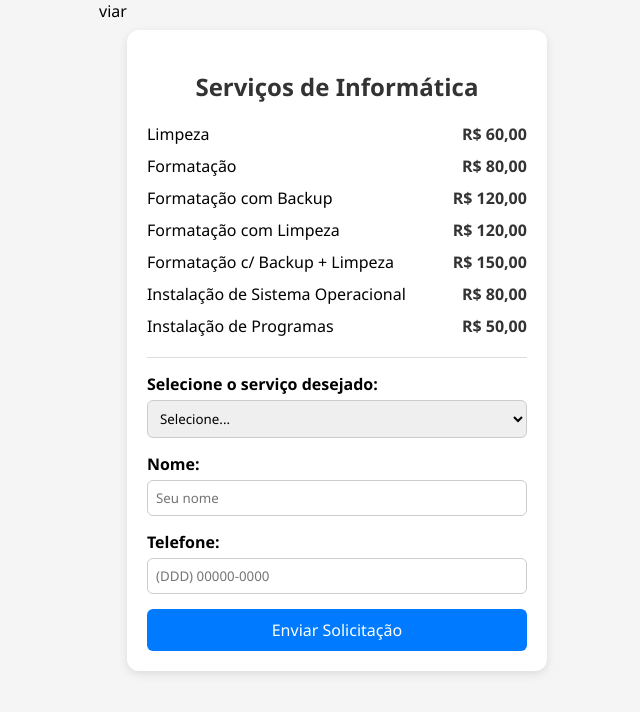
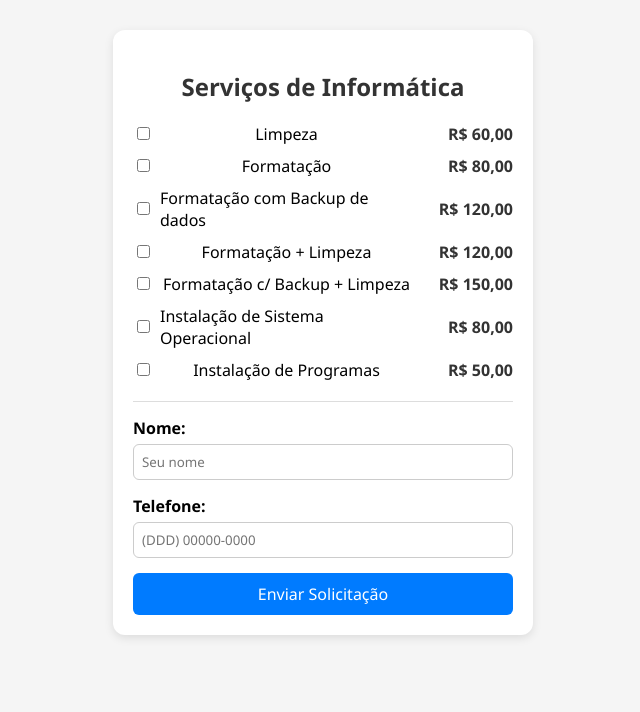
Before and after one commit to fmestrinel/precos-servicos-ti, a plain HTML site: page index.html in a window 1280 px wide. Both pictures are taken after a click on the button "Enviar Solicitação". Shown: the whole page, without its empty margins (317-957 px from the left). Drawn offline with Linux system fonts and the light colour scheme.

Commit message:
Update index.html

```diff
--- a/index.html
+++ b/index.html
@@ -1,4 +1,4 @@
-viar<!DOCTYPE html>
+<!DOCTYPE html>
 <html lang="pt-BR">
 <head>
   <meta charset="UTF-8" />
@@ -31,6 +31,9 @@ viar<!DOCTYPE html>
       align-items: center;
       margin-bottom: 10px;
     }
+    .service input[type="checkbox"] {
+      margin-right: 10px;
+    }
     .preco {
       width: 100px;
       text-align: right;
@@ -47,7 +50,7 @@ viar<!DOCTYPE html>
       margin-bottom: 5px;
       font-weight: 600;
     }
-    .form input, .form select {
+    .form input {
       width: 100%;
       padding: 8px;
       margin-bottom: 15px;
@@ -79,28 +82,16 @@ viar<!DOCTYPE html>
     <h2>Serviços de Informática</h2>
 
     <div id="services">
-      <div class="service"><span>Limpeza</span><span class="preco" id="preco1"></span></div>
-      <div class="service"><span>Formatação</span><span class="preco" id="preco2"></span></div>
-      <div class="service"><span>Formatação com Backup</span><span class="preco" id="preco3"></span></div>
-      <div class="service"><span>Formatação com Limpeza</span><span class="preco" id="preco4"></span></div>
-      <div class="service"><span>Formatação c/ Backup + Limpeza</span><span class="preco" id="preco5"></span></div>
-      <div class="service"><span>Instalação de Sistema Operacional</span><span class="preco" id="preco6"></span></div>
-      <div class="service"><span>Instalação de Programas</span><span class="preco" id="preco7"></span></div>
+      <div class="service"><input type="checkbox" id="serv1" onchange="validarSelecao()"> <span>Limpeza</span><span class="preco" id="preco1"></span></div>
+      <div class="service"><input type="checkbox" id="serv2" onchange="validarSelecao()"> <span>Formatação</span><span class="preco" id="preco2"></span></div>
+      <div class="service"><input type="checkbox" id="serv3" onchange="validarSelecao()"> <span>Formatação com Backup de dados</span><span class="preco" id="preco3"></span></div>
+      <div class="service"><input type="checkbox" id="serv4" onchange="validarSelecao()"> <span>Formatação + Limpeza</span><span class="preco" id="preco4"></span></div>
+      <div class="service"><input type="checkbox" id="serv5" onchange="validarSelecao()"> <span>Formatação c/ Backup + Limpeza</span><span class="preco" id="preco5"></span></div>
+      <div class="service"><input type="checkbox" id="serv6" onchange="validarSelecao()"> <span>Instalação de Sistema Operacional</span><span class="preco" id="preco6"></span></div>
+      <div class="service"><input type="checkbox" id="serv7" onchange="validarSelecao()"> <span>Instalação de Programas</span><span class="preco" id="preco7"></span></div>
     </div>
 
     <div class="form">
-      <label for="servico">Selecione o serviço desejado:</label>
-      <select id="servico">
-        <option value="">Selecione...</option>
-        <option>Limpeza</option>
-        <option>Formatação</option>
-        <option>Formatação com Backup</option>
-        <option>Formatação com Limpeza</option>
-        <option>Formatação c/ Backup + Limpeza</option>
-        <option>Instalação de Sistema Operacional</option>
-        <option>Instalação de Programas</option>
-      </select>
-
       <label for="nome">Nome:</label>
       <input type="text" id="nome" placeholder="Seu nome">
 
@@ -114,24 +105,72 @@ viar<!DOCTYPE html>
 
   <script>
     const precosPadrao = ["R$ 60,00", "R$ 80,00", "R$ 120,00", "R$ 120,00", "R$ 150,00", "R$ 80,00", "R$ 50,00"];
+    const servicos = [
+      "Limpeza",
+      "Formatação",
+      "Formatação com Backup de dados",
+      "Formatação + Limpeza",
+      "Formatação c/ Backup + Limpeza",
+      "Instalação de Sistema Operacional",
+      "Instalação de Programas"
+    ];
 
     for (let i = 1; i <= 7; i++) {
-      const precoSpan = document.getElementById(`preco${i}`);
-      precoSpan.textContent = precosPadrao[i - 1];
+      document.getElementById(`preco${i}`).textContent = precosPadrao[i - 1];
+    }
+
+    function validarSelecao() {
+      const checkboxes = Array.from({ length: 7 }, (_, i) => document.getElementById(`serv${i + 1}`));
+      const selecionados = checkboxes.map((cb, i) => cb.checked ? i + 1 : null).filter(Boolean);
+
+      checkboxes.forEach(cb => cb.disabled = false);
+
+      if (selecionados.includes(1)) {
+        checkboxes.forEach((cb, i) => {
+          if (![1, 2, 6, 7].includes(i + 1)) cb.disabled = true;
+        });
+      } else if (selecionados.includes(3)) {
+        checkboxes.forEach((cb, i) => {
+          if (![3, 1, 7].includes(i + 1)) cb.disabled = true;
+        });
+      } else if (selecionados.includes(4)) {
+        checkboxes.forEach((cb, i) => {
+          if (![4, 7].includes(i + 1)) cb.disabled = true;
+        });
+      } else if (selecionados.includes(5)) {
+        checkboxes.forEach((cb, i) => {
+          if (![5, 7].includes(i + 1)) cb.disabled = true;
+        });
+      }
     }
 
     function enviar() {
-      const servico = document.getElementById('servico').value;
-      const nome = document.getElementById('nome').value;
-      const telefone = document.getElementById('telefone').value;
-
-      if (!servico || !nome || !telefone) {
+      const nome = document.getElementById('nome').value.trim();
+      const telefone = document.getElementById('telefone').value.trim();
+      if (!nome || !telefone) {
         alert('Por favor, preencha todos os campos.');
         return;
       }
 
+      const selecionados = [];
+      let total = 0;
+
+      for (let i = 1; i <= 7; i++) {
+        const checkbox = document.getElementById(`serv${i}`);
+        if (checkbox.checked) {
+          selecionados.push(`${servicos[i - 1]} (${precosPadrao[i - 1]})`);
+          total += parseFloat(precosPadrao[i - 1].replace("R$ ", "").replace(",", "."));
+        }
+      }
+
+      if (selecionados.length === 0) {
+        alert('Selecione pelo menos um serviço.');
+        return;
+      }
+
+      const resumo = selecionados.join(", ") + `. Totalizando R$ ${total.toFixed(2).replace(".", ",")}`;
+      const texto = `Olá! Me chamo ${nome}. Gostaria de solicitar os seguintes serviços: ${resumo}. Meu telefone é ${telefone}.`;
       const numeroWhatsApp = '19993444657';
-      const texto = `Olá! Me chamo ${nome}. Gostaria de solicitar o serviço: *${servico}*. Meu telefone é ${telefone}.`;
       const url = `https://wa.me/${numeroWhatsApp}?text=${encodeURIComponent(texto)}`;
 
       window.open(url, '_blank');
```
